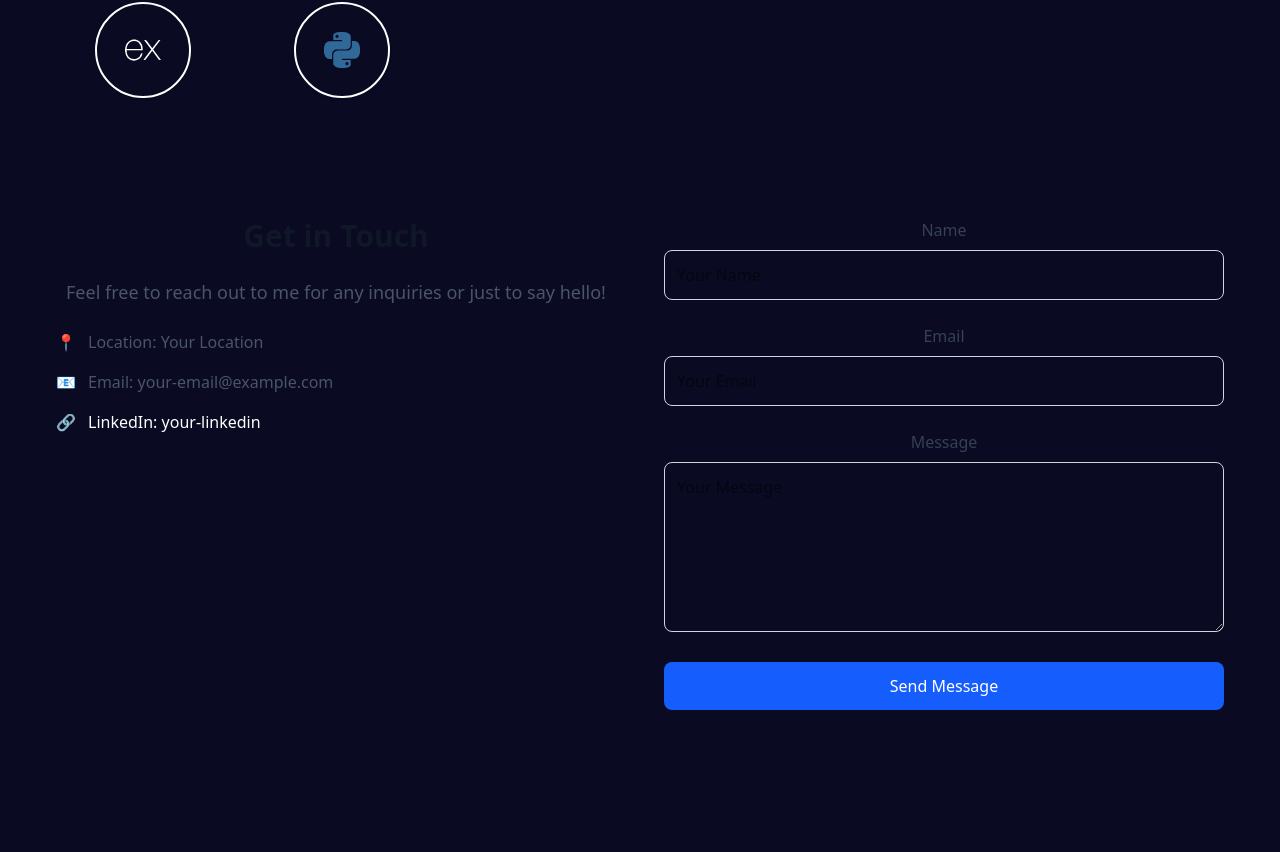
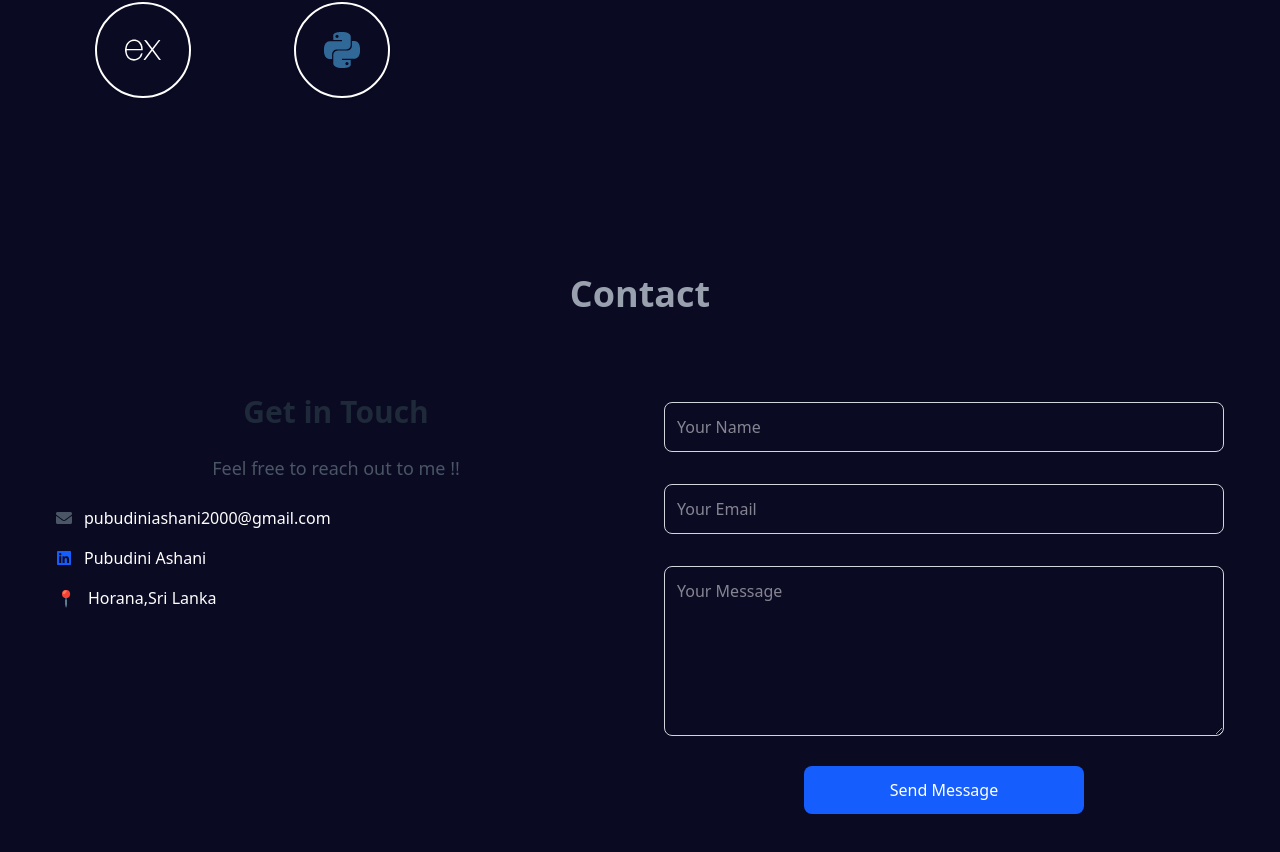
Before and after one commit to pubudiniashani/react-portfolio, a React (Vite) app: page / in a window 1280 px wide. Shown: the part 2242-3094 px from the top of the page. Before the commit the page ends 3064 px from the top, so only its background shows below. Built offline with nearby package versions, Linux system fonts and the light colour scheme.

Commit message:
update contact

```diff
--- a/src/components/Contact.tsx
+++ b/src/components/Contact.tsx
@@ -1,29 +1,38 @@
+import { FaEnvelope } from 'react-icons/fa';
+import { FaLinkedin } from 'react-icons/fa';
 
 export const Contact = () => {
     return (
         <section id="contact" className="py-20 px-6 ">
+            <h2 className="text-4xl font-bold text-center mt-14 mb-20 text-gray-400">Contact </h2>
             <div className="max-w-7xl mx-auto grid grid-cols-1 md:grid-cols-2 gap-12">
                 {/* Left side content */}
                 <div className="space-y-6">
-                    <h2 className="text-3xl font-bold text-gray-900">Get in Touch</h2>
+                    <h2 className="text-3xl font-bold text-gray-800">Get in Touch</h2>
                     <p className="text-lg text-gray-600">
-                        Feel free to reach out to me for any inquiries or just to say hello!
+                        Feel free to reach out to me !!
                     </p>
 
                     <div className="space-y-4">
+
+                        <div className="flex items-center text-gray-600">
+                            <span className="mr-3">
+                                <FaEnvelope className="text-gray-600"/>
+                            </span>
+                            <a href="mailto:pubudiniashani2000@gmail.com" className="text-white">pubudiniashani2000@gmail.com</a>
+                        </div>
+                        <div className="flex items-center text-gray-600">
+                            <span className="mr-3">
+                                <FaLinkedin className="text-blue-600"/>
+                            </span>
+                            <a href="https://www.linkedin.com/in/pubudini-ashani-23ba63251/" target="_blank"
+                               rel="noopener noreferrer" className="hover:underline">
+                                Pubudini Ashani
+                            </a>
+                        </div>
                         <div className="flex items-center text-gray-600">
                             <span className="mr-3">📍</span>
-                            <p>Location: Your Location</p>
-                        </div>
-                        <div className="flex items-center text-gray-600">
-                            <span className="mr-3">📧</span>
-                            <p>Email: your-email@example.com</p>
-                        </div>
-                        <div className="flex items-center text-gray-600">
-                            <span className="mr-3">🔗</span>
-                            <a href="https://www.linkedin.com/in/your-linkedin" target="_blank" rel="noopener noreferrer" className="hover:underline">
-                                LinkedIn: your-linkedin
-                            </a>
+                            <p className="text-white">Horana,Sri Lanka</p>
                         </div>
                     </div>
                 </div>
@@ -32,18 +41,23 @@ export const Contact = () => {
                 <div>
                     <form className="space-y-6">
                         <div>
-                            <label htmlFor="name" className="block text-gray-700">Name</label>
-                            <input type="text" id="name" name="name" className="w-full p-3 mt-2 border border-gray-300 rounded-lg" placeholder="Your Name" required />
+                            <input type="text" id="name" name="name"
+                                   className="w-full p-3 mt-2 border border-gray-300 rounded-lg text-white" placeholder="Your Name"
+                                   required/>
                         </div>
                         <div>
-                            <label htmlFor="email" className="block text-gray-700">Email</label>
-                            <input type="email" id="email" name="email" className="w-full p-3 mt-2 border border-gray-300 rounded-lg" placeholder="Your Email" required />
+                            <input type="email" id="email" name="email"
+                                   className="w-full p-3 mt-2 border border-gray-300 rounded-lg text-white"
+                                   placeholder="Your Email" required/>
                         </div>
                         <div>
-                            <label htmlFor="message" className="block text-gray-700">Message</label>
-                            <textarea id="message" name="message" className="w-full p-3 mt-2 border border-gray-300 rounded-lg" rows={6} placeholder="Your Message" required></textarea>
+
+                            <textarea id="message" name="message"
+                                      className="w-full p-3 mt-2 border border-gray-300 rounded-lg text-white" rows={6}
+                                      placeholder="Your Message" required></textarea>
                         </div>
-                        <button type="submit" className="w-full py-3 bg-blue-600 text-white rounded-lg hover:bg-blue-700">
+                        <button type="submit"
+                                className="w-1/2 py-3 bg-blue-600 text-white rounded-lg hover:bg-blue-700">
                             Send Message
                         </button>
                     </form>
```
